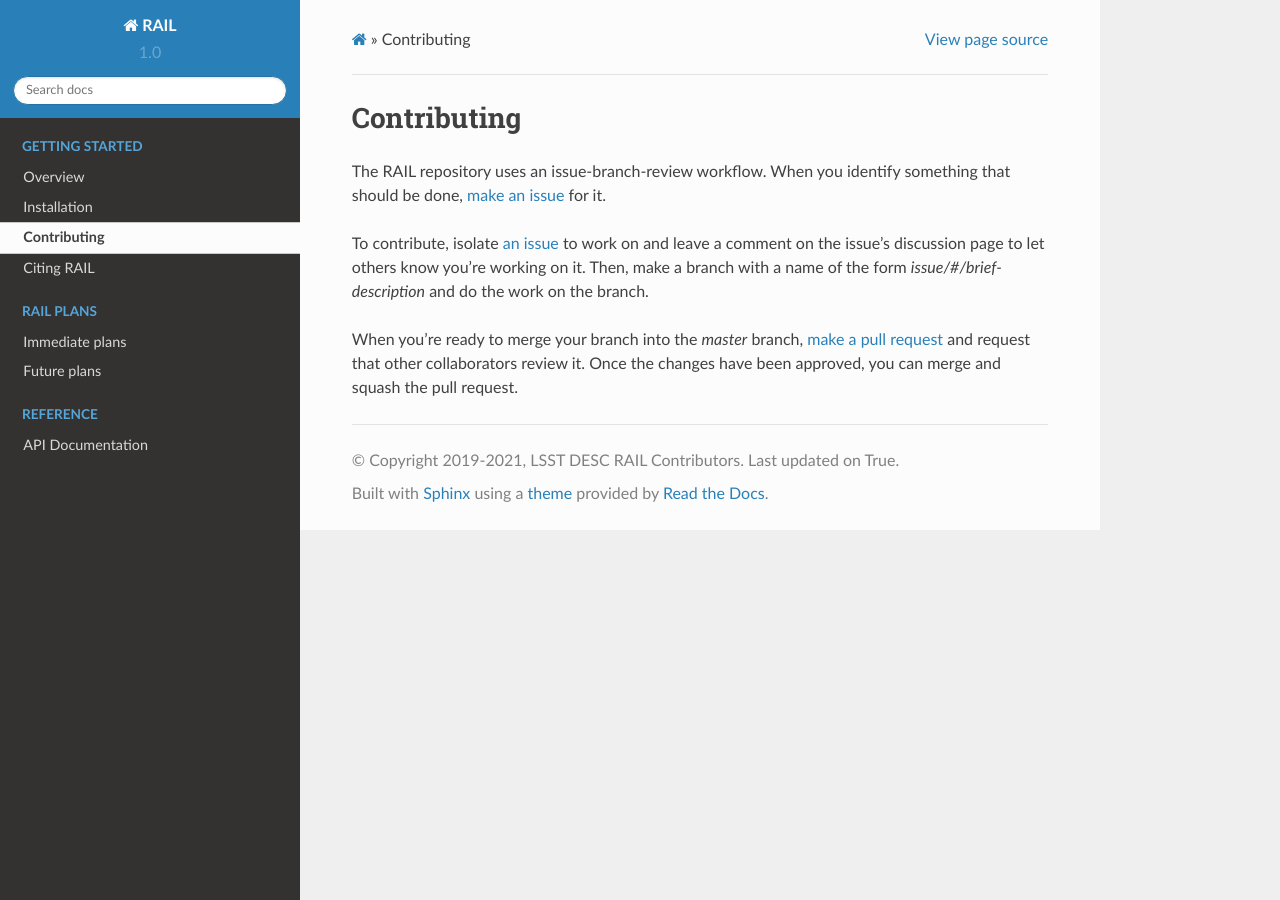
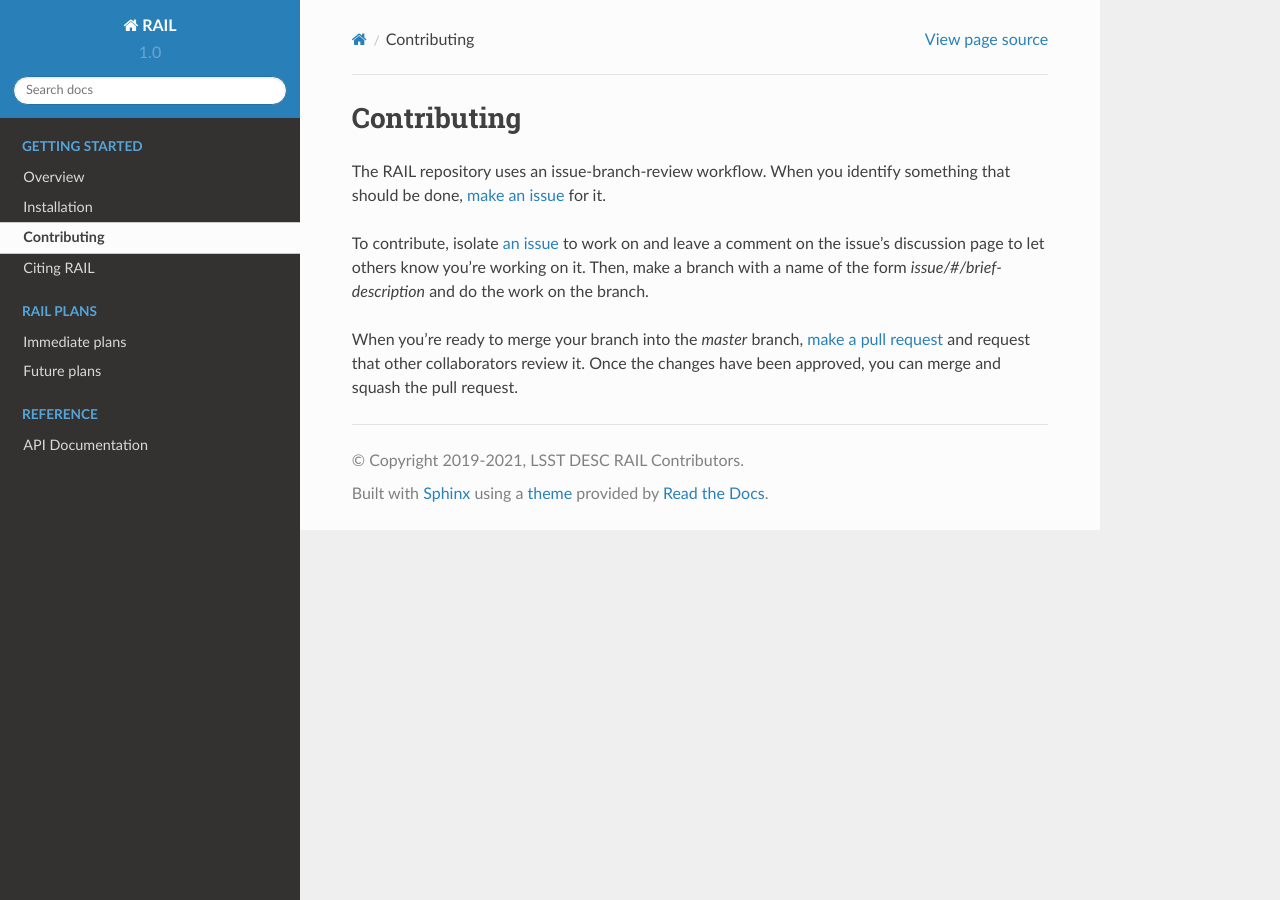
Before and after one commit to LSSTDESC/rail_attic, a Sphinx documentation site: the page built from docs/source/contributing.rst, in a window 1280 px wide. Built offline with Sphinx 7.4.7 and the Read the Docs theme 2.0.0, drawn with Linux system fonts in a browser that asks for light colours.

Commit message:
reverting

```diff
--- a/docs/_templates/breadcrumbs.html
+++ /dev/null
@@ -1,75 +0,0 @@
-{%- if meta is defined and meta is not none %}
-   {%- set check_meta = True %}
-{%- else %}
-   {%- set check_meta = False %}
-{%- endif %}
-
-{%- if check_meta and 'github_url' in meta %}
-   {%- set display_github = False %}
-{%- endif %}
-
-{%- if check_meta and 'bitbucket_url' in meta %}
-   {%- set display_bitbucket = True %}
-{%- endif %}
-
-{%- if check_meta and 'gitlab_url' in meta %}
-   {%- set display_gitlab = True %}
-{%- endif %}
-
-{%- set display_vcs_links = display_vcs_links if display_vcs_links is defined else True %}
-
-<div role="navigation" aria-label="{{ _('Breadcrumbs') }}">
-  <ul class="wy-breadcrumbs">
-    {%- block breadcrumbs %}
-      <li><a href="{{ pathto(master_doc) }}" class="icon icon-home"></a> &raquo;</li>
-        {%- for doc in parents %}
-          <li><a href="{{ doc.link|e }}">{{ doc.title }}</a> &raquo;</li>
-        {%- endfor %}
-      <li>{{ title }}</li>
-    {%- endblock %}
-    {%- block breadcrumbs_aside %}
-      <li class="wy-breadcrumbs-aside">
-        {%- if hasdoc(pagename) and display_vcs_links %}
-          {%- if display_github %}
-            {%- if check_meta and 'github_url' in meta %}
-              <!-- User defined GitHub URL -->
-              <a href="{{ meta['github_url'] }}" class="fa fa-github"> {{ _('Edit on GitHub') }}</a>
-            {%- else %}
-              <a href="https://{{ github_host|default("github.com") }}/{{ github_user }}/{{ github_repo }}/{{ theme_vcs_pageview_mode or "blob" }}/{{ github_version }}{{ conf_py_path }}{{ pagename }}{{ page_source_suffix }}" class="fa fa-github"> {{ _('Edit on GitHub') }}</a>
-            {%- endif %}
-          {%- elif display_bitbucket %}
-            {%- if check_meta and 'bitbucket_url' in meta %}
-              <!-- User defined Bitbucket URL -->
-              <a href="{{ meta['bitbucket_url'] }}" class="fa fa-bitbucket"> {{ _('Edit on Bitbucket') }}</a>
-            {%- else %}
-              <a href="https://bitbucket.org/{{ bitbucket_user }}/{{ bitbucket_repo }}/src/{{ bitbucket_version}}{{ conf_py_path }}{{ pagename }}{{ page_source_suffix }}?mode={{ theme_vcs_pageview_mode or "view" }}" class="fa fa-bitbucket"> {{ _('Edit on Bitbucket') }}</a>
-            {%- endif %}
-          {%- elif display_gitlab %}
-            {%- if check_meta and 'gitlab_url' in meta %}
-              <!-- User defined GitLab URL -->
-              <a href="{{ meta['gitlab_url'] }}" class="fa fa-gitlab"> {{ _('Edit on GitLab') }}</a>
-            {%- else %}
-              <a href="https://{{ gitlab_host|default("gitlab.com") }}/{{ gitlab_user }}/{{ gitlab_repo }}/{{ theme_vcs_pageview_mode or "blob" }}/{{ gitlab_version }}{{ conf_py_path }}{{ pagename }}{{ page_source_suffix }}" class="fa fa-gitlab"> {{ _('Edit on GitLab') }}</a>
-            {%- endif %}
-          {%- elif show_source and source_url_prefix %}
-            <a href="{{ source_url_prefix }}{{ pagename }}{{ page_source_suffix }}">{{ _('View page source') }}</a>
-          {%- elif show_source and has_source and sourcename %}
-            <a href="{{ pathto('_sources/' + sourcename, true)|e }}" rel="nofollow"> {{ _('View page source') }}</a>
-          {%- endif %}
-        {%- endif %}
-      </li>
-    {%- endblock %}
-  </ul>
-
-  {%- if (theme_prev_next_buttons_location == 'top' or theme_prev_next_buttons_location == 'both') and (next or prev) %}
-  <div class="rst-breadcrumbs-buttons" role="navigation" aria-label="{{ _('Breadcrumbs') }}">
-      {%- if prev %}
-        <a href="{{ prev.link|e }}" class="btn btn-neutral float-left" title="{{ prev.title|striptags|e }}" accesskey="p"><span class="fa fa-arrow-circle-left" aria-hidden="true"></span> {{ _('Previous') }}</a>
-      {%- endif %}
-      {%- if next %}
-        <a href="{{ next.link|e }}" class="btn btn-neutral float-right" title="{{ next.title|striptags|e }}" accesskey="n">{{ _('Next') }} <span class="fa fa-arrow-circle-right" aria-hidden="true"></span></a>
-      {%- endif %}
-  </div>
-  {%- endif %}
-  <hr/>
-</div>
--- a/docs/conf.py
+++ b/docs/conf.py
@@ -131,14 +131,6 @@
     ]
 }
 
-# Setting to false removes "Edit on GitHub" and revision number in readthedocs.
-# html_show_sourcelink = False
-
-html_context = {
-"display_github": False, # Add 'Edit on Github' link instead of 'View page source'
-"last_updated": True,
-"commit": False,
-}
 
 # -- Options for HTMLHelp output ---------------------------------------------
 
```
